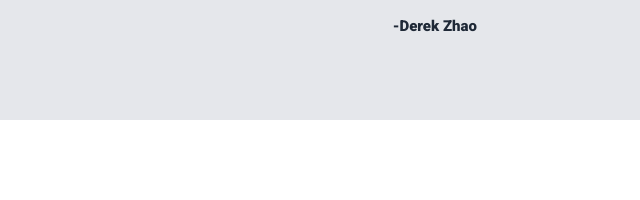
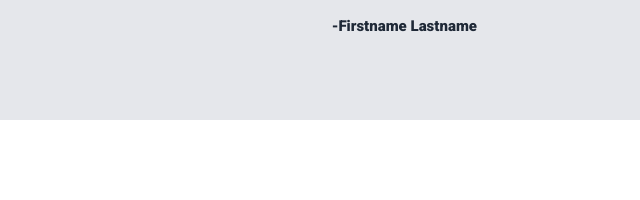
Before and after one commit to derekzhao33/LandingPage, a plain HTML site: page index.html in a window 1280 px wide. Shown: the part 1001-1201 px from the top of the page, 608-1248 px from the left. Drawn offline with Linux system fonts and the light colour scheme.

Commit message:
Update quote name

```diff
--- a/index.html
+++ b/index.html
@@ -55,7 +55,7 @@
 
   <div class="third-container">
     <p class="quote">Lorem ipsum dolor sit amet, consectetur adipiscing elit. Morbi porttitor faucibus auctor. Vivamus faucibus sem et erat luctus suscipit. Fusce non libero quis massa dapibus varius.</p>
-    <div class="quote-source">-Derek Zhao</div>
+    <div class="quote-source">-Firstname Lastname</div>
   </div>
 
   <div class="fourth-container">
```
